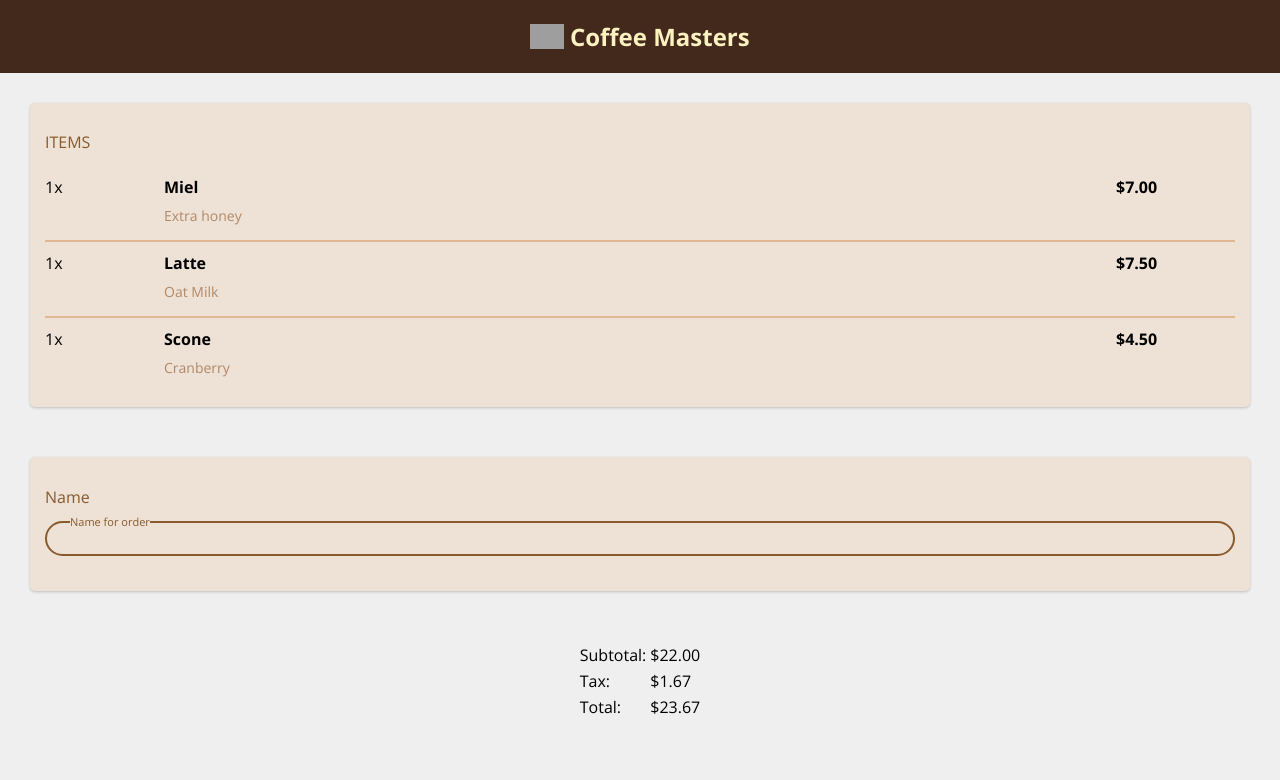
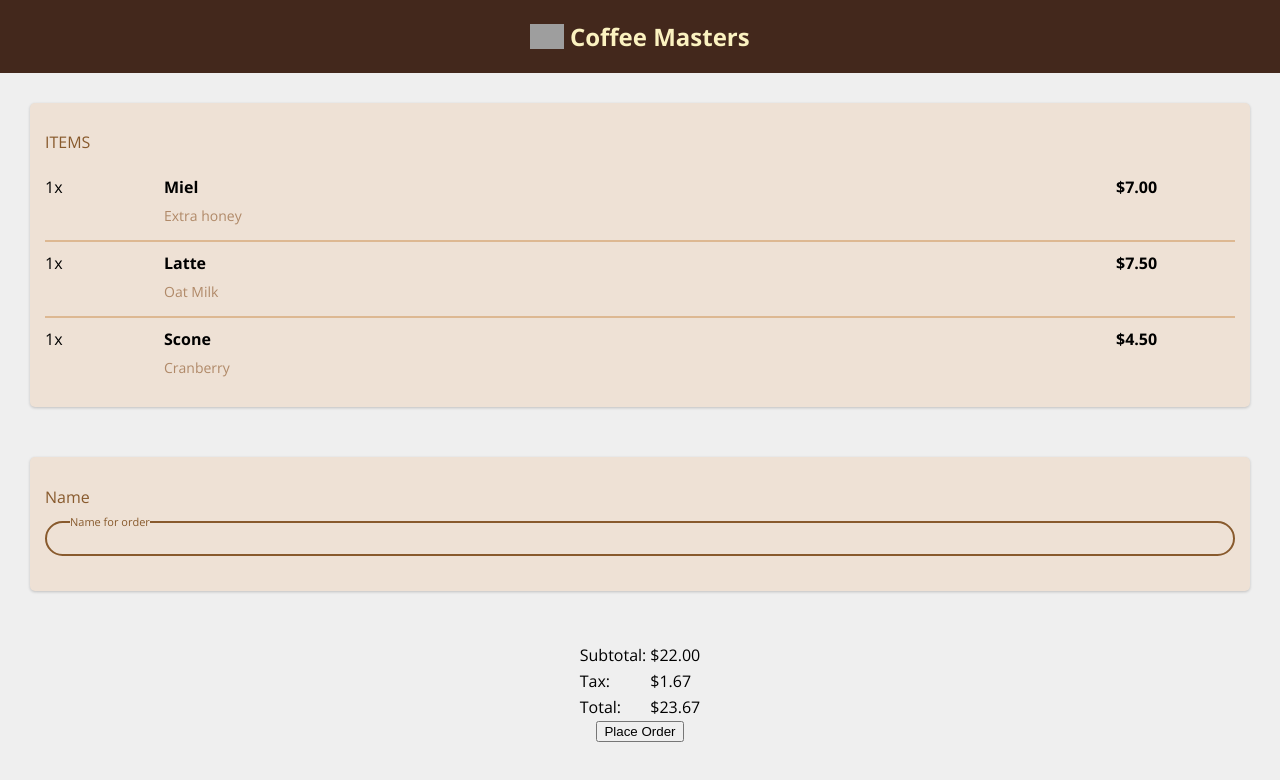
Before and after one commit to Kfcullinan/MoreCssPractice-CoffeeShop, a plain HTML site: page index.html in a window 1280 px wide. Drawn offline with nearby package versions, Linux system fonts and the light colour scheme; grey boxes are pictures that could not be loaded.

Commit message:
added Place Order button

```diff
--- a/index.html
+++ b/index.html
@@ -81,6 +81,7 @@
                     </tr>
                 </tbody>
             </table>
+            <button class="checkout" type="button">Place Order</button>
         </section>
     </div>
 </body>
```
